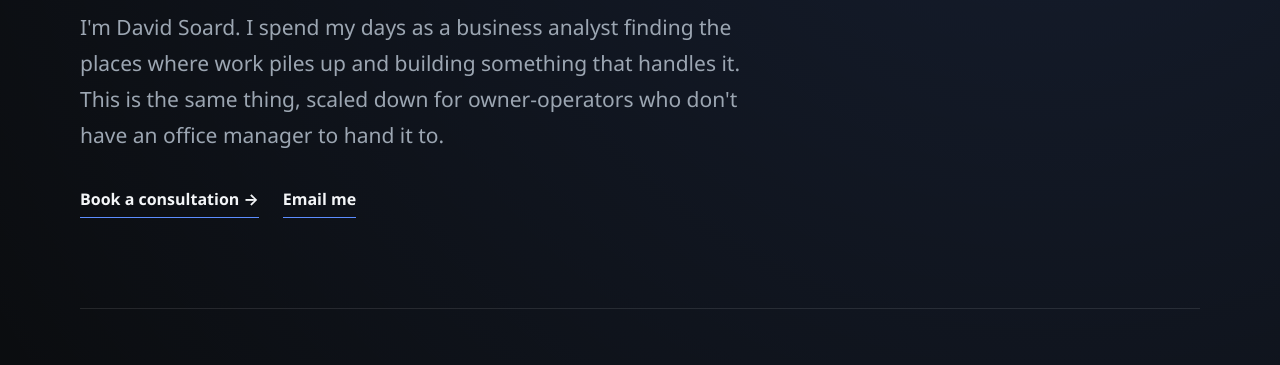
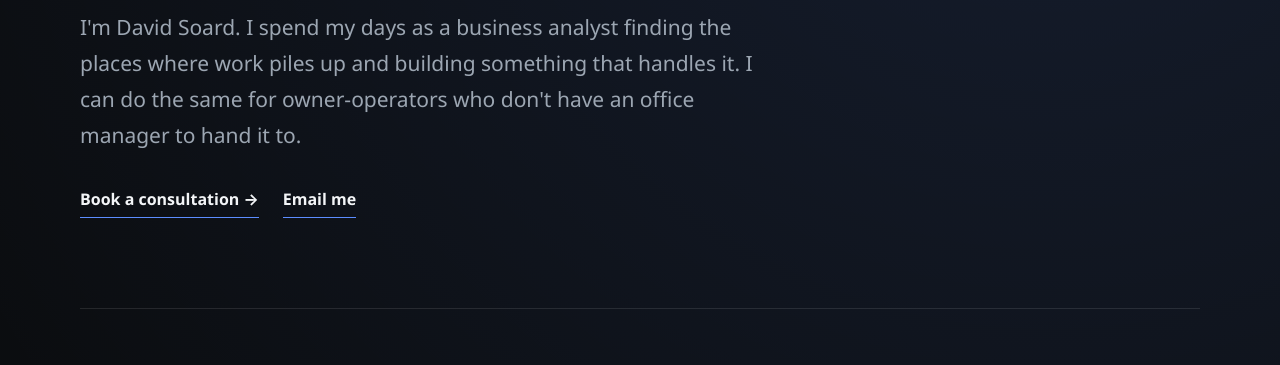
Before and after one commit to dsoard/dsoard.github.io, a plain HTML site: page docs/consulting/index.html in a window 1280 px wide. Shown: the part 435-800 px from the top of the page. Drawn offline with Linux system fonts and the light colour scheme.

Commit message:
Reword consulting hero copy
Co-Authored-By: Claude Opus 5.5 <noreply@anthropic.com>
Claude-Session: https://claude.ai/code/session_01ARYBTob2onQQqarZ9anpCH

```diff
--- a/docs/consulting/index.html
+++ b/docs/consulting/index.html
@@ -23,7 +23,7 @@
     <header class="page-hero">
       <div class="eyebrow">CONSULTING / SMALL-BUSINESS AUTOMATION</div>
       <h1>The admin work<br><span>that never gets done.</span></h1>
-      <p class="hero-copy">I'm David Soard. I spend my days as a business analyst finding the places where work piles up and building something that handles it. This is the same thing, scaled down for owner-operators who don't have an office manager to hand it to.</p>
+      <p class="hero-copy">I'm David Soard. I spend my days as a business analyst finding the places where work piles up and building something that handles it. I can do the same for owner-operators who don't have an office manager to hand it to.</p>
       <div class="hero-links">
         <a class="text-link" href="https://buy.stripe.com/bJe4gzcCUeg43eh0eI4Vy06">Book a consultation →</a>
         <a class="text-link" href="mailto:david@davidsoard.com?subject=Consulting%20inquiry">Email me</a>
```
